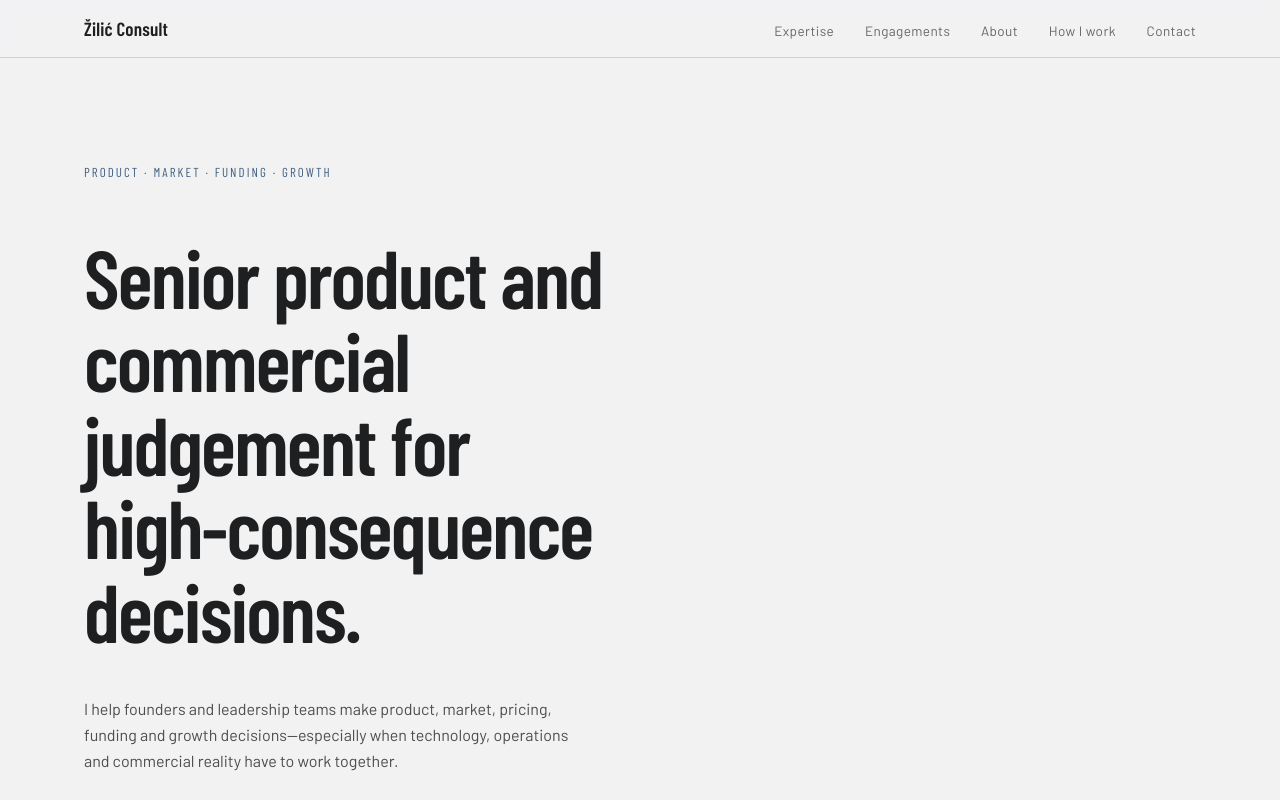
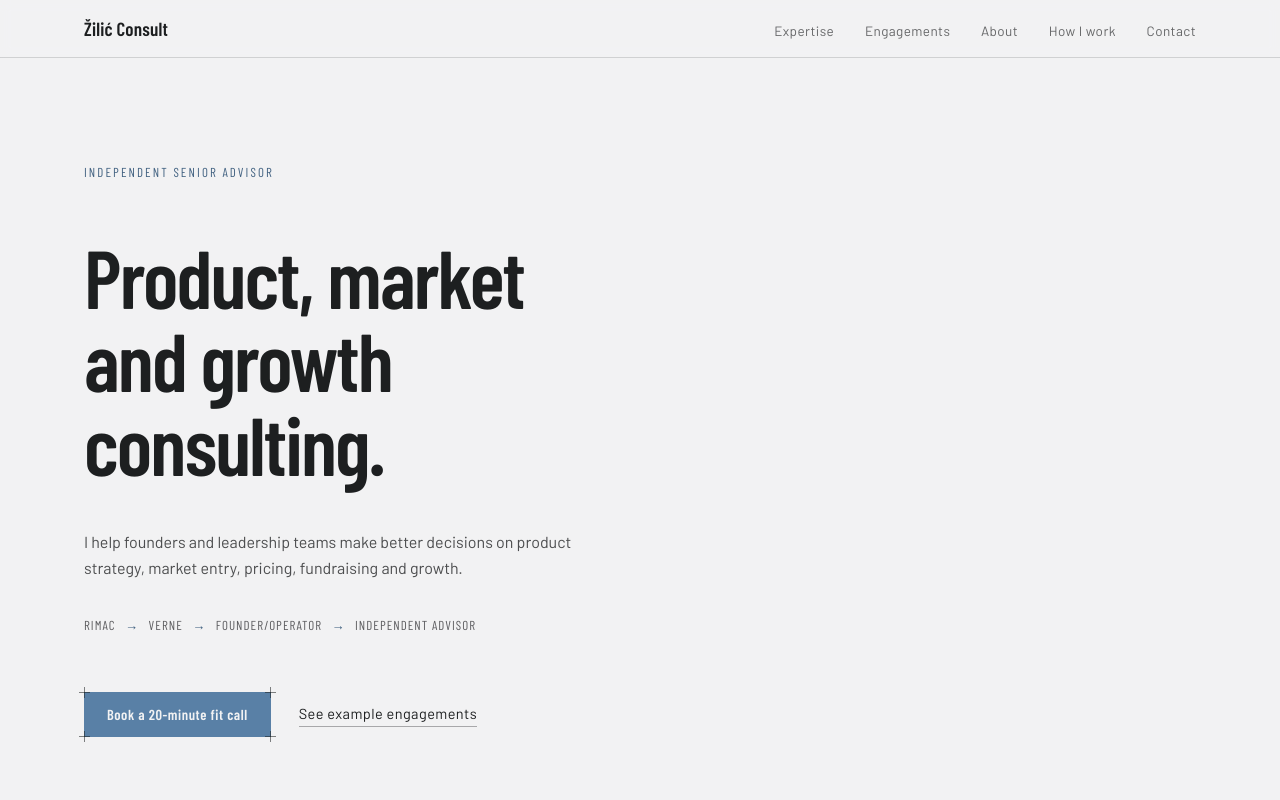
Before and after one commit to tonci4/zilic-consult, a website: page index.html in a window 1280 px wide. Shown: the top 800 px of the page. Drawn offline with nearby package versions, Linux system fonts and the light colour scheme.

Commit message:
Simplify homepage headline

```diff
--- a/index.html
+++ b/index.html
@@ -86,9 +86,9 @@
 <main id="top" class="shell">
 
   <section class="hero">
-    <p class="hero__kicker">Product · market · funding · growth</p>
-    <h1>Senior product and commercial judgement for high&#8209;consequence decisions.</h1>
-    <p class="hero__sub">I help founders and leadership teams make product, market, pricing, funding and growth decisions—especially when technology, operations and commercial reality have to work together.</p>
+    <p class="hero__kicker">Independent senior advisor</p>
+    <h1>Product, market and growth consulting.</h1>
+    <p class="hero__sub">I help founders and leadership teams make better decisions on product strategy, market entry, pricing, fundraising and growth.</p>
     <p class="hero__proof">Rimac <span aria-hidden="true">→</span> Verne <span aria-hidden="true">→</span> founder/operator <span aria-hidden="true">→</span> independent advisor</p>
     <div class="actions">
       <a class="btn btn-primary blueprint btn--cta" href="mailto:tonci.zilic18@gmail.com?subject=20-minute%20fit%20call">Book a 20-minute fit call<i class="corner tl"></i><i class="corner tr"></i><i class="corner bl"></i><i class="corner br"></i></a>
```
